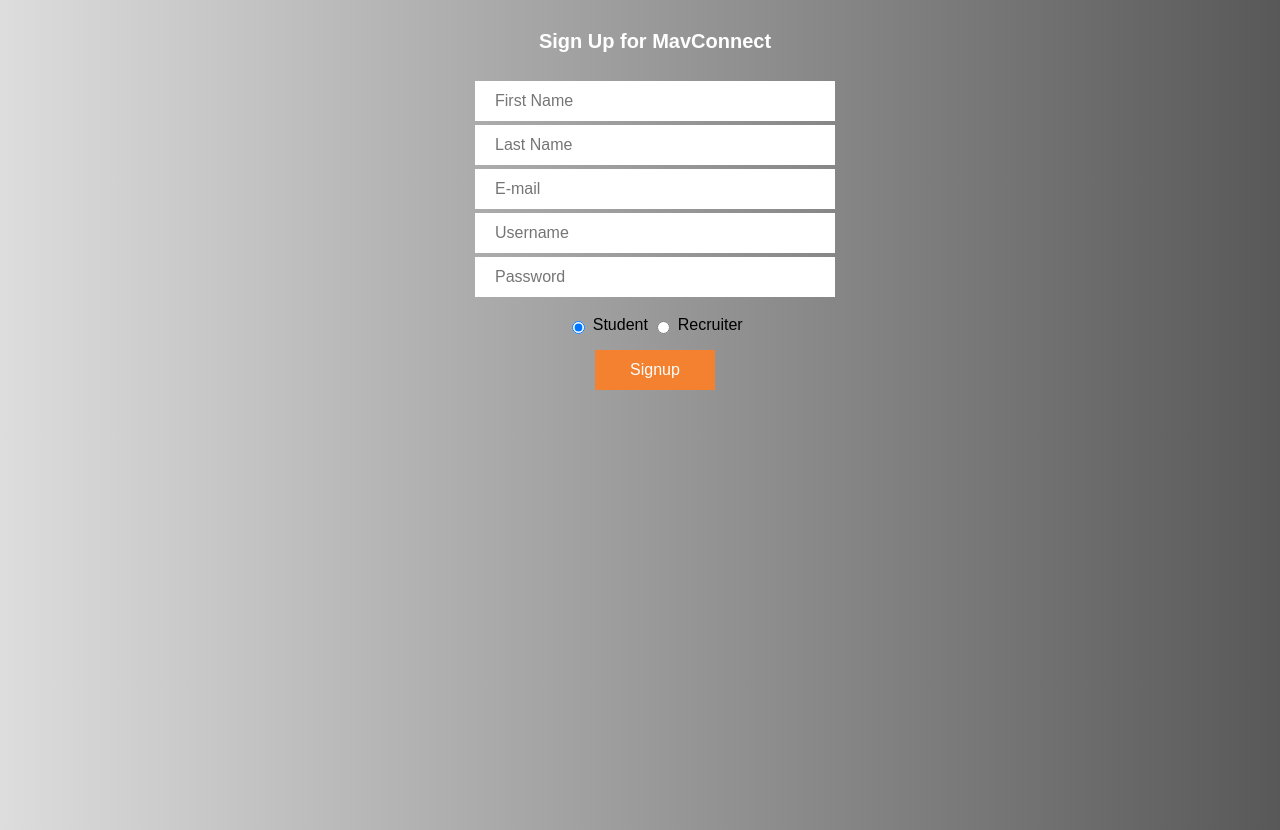
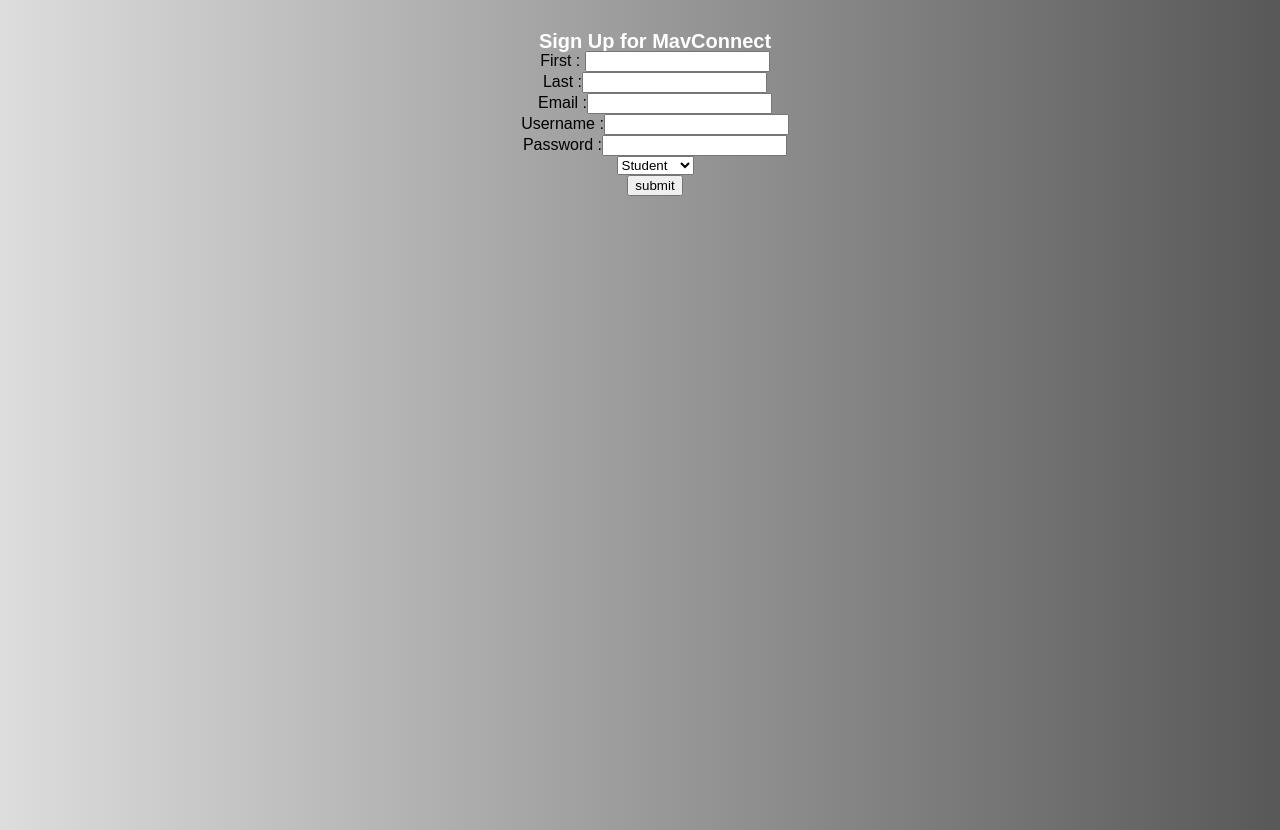
Before and after one commit to GKarthikVarma/CSE5335_Final_Project, a CodeIgniter app: page /database/index.php/signup/index in a window 1280 px wide. Shown: the part 76-906 px from the top of the page. Run offline with CodeIgniter, Linux system fonts and the light colour scheme.

Commit message:
Add files via upload

```diff
--- a/application/views/signup.php
+++ b/application/views/signup.php
@@ -6,16 +6,35 @@
 		<center>
 			<br />
 		<h2 id="register">Sign Up for MavConnect</h2>
-		<form class='signup-form' action='background/signup.php' method='POST'>
-			<input class="text-input" type="text" name="first" placeholder="First Name">
-			<input class="text-input"  type="text" name="last" placeholder="Last Name">
-			<input class="text-input"  type="text" name="email" placeholder="E-mail">
-			<input class="text-input"  type="text" name="uid" placeholder="Username">
-			<input class="text-input"  type="password" name="pwd" placeholder="Password"><br /><br />
-			<input type="radio" name="type" value="student" checked="checked"> Student
-			<input type="radio" name="type" value="Recruiter"> Recruiter<br /><br />
-			<button type = 'submit' name = 'submit'>Signup</button>
-		</form>
+
+		<?php
+	        echo form_open('signup/submit');
+                echo form_label('First : ');
+                echo form_error('dfirst');
+                echo form_input(array('id' => 'dfirst', 'name' => 'dfirst'));
+                echo "<br>";
+                echo form_label('Last :');
+                echo form_error('dLast');
+                echo form_input(array('id' => 'dlast', 'name' =>'dlast'));
+                echo "<br>";
+                echo form_label('Email :');
+                echo form_error('demail');
+                echo form_input(array('id' => 'demail', 'name' =>'demail'));
+                echo "<br>";
+                echo form_label('Username :');
+                echo form_error('duid');
+                echo form_input(array('id' => 'duid', 'name' =>'duid'));
+                echo "<br>";
+                echo form_label('Password :');
+                echo form_error('dpass');
+                echo form_password(array('id' => 'dpwd', 'name' =>'dpwd'));
+                echo "<br>";
+                $options = array('Student', 'Recruiter');
+                echo form_dropdown("utype", $options);
+                echo "<br>";
+                echo form_submit('submit', 'submit');
+                echo form_close();
+		?>
 	</center>
 	</div>
 
```
